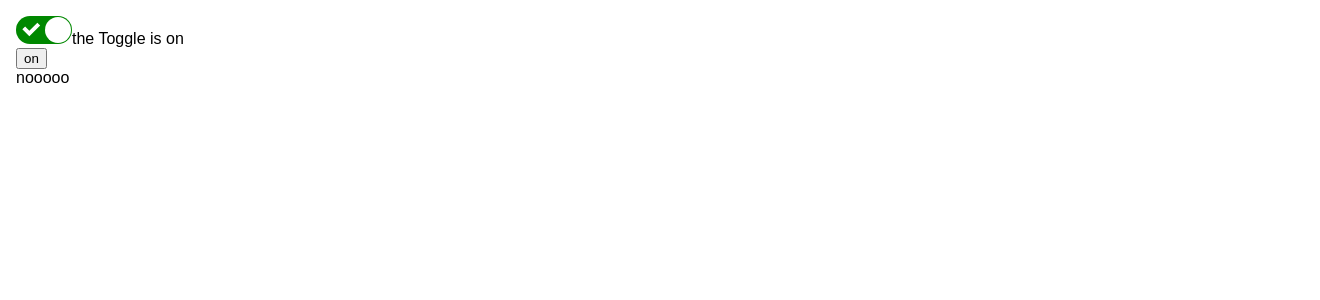
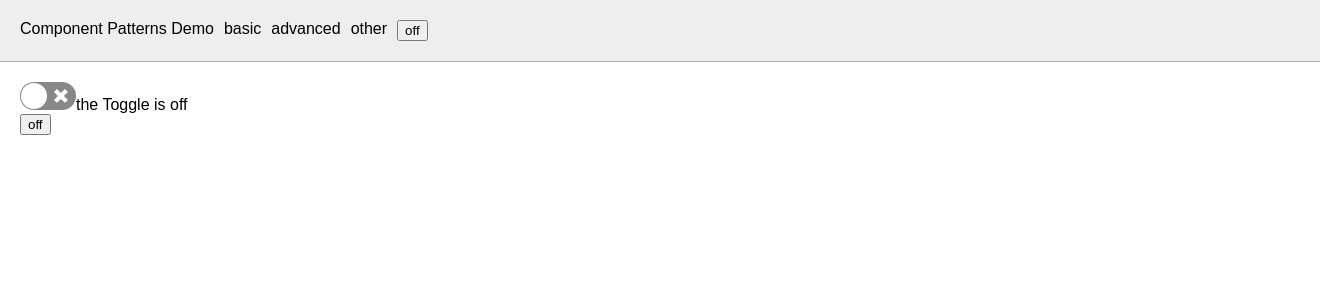
Before and after one commit to aarosil/react-component-patterns-training, a React (Create React App) app: page / in a window 1280 px wide. Shown: the top 300 px of the page, 1320 px wide, since content can reach past the window. Built offline with nearby package versions, Linux system fonts and the light colour scheme.

Commit message:
implement provider pattern to avoid prop drilling

```diff
--- a/src/App.css
+++ b/src/App.css
@@ -1,5 +1,3 @@
-.App {
-  display: flex;
-  flex-direction: column;
-  padding: 1em;
+.App-on {
+  color: magenta;
 }
--- a/src/App.js
+++ b/src/App.js
@@ -1,18 +1,22 @@
 import React, { Component } from 'react';
-import './App.css';
-import Toggle from './components/Toggle/Toggle';
-import MyToggle from './components/MyToggle';
-import Switch from 'react-switch'
+import './App.css'
+import ToggleProvider from './components/Toggle/ToggleProvider'
+import Nav from './components/Nav'
+import Layout from './components/Layout'
 
 class App extends Component {
-  state = {on: true, clicks: 0}
+  state = {on: false, clicks: 0, page: 'basic'}
 
   handleChange = (on) => {
-    if (!on) this.toggle.focus()
-    this.setState(({clicks, on}) => ({
+    if (!on && this.toggle) this.toggle.focus()
+    this.setState(({clicks, on, counter}) => ({
       on: clicks < 4 ? !on : false,
       clicks: ++clicks
     }))
+  }
+
+  handleNav = (page) => {
+    this.setState({page})
   }
 
   handleReset = (on) => {
@@ -20,37 +24,18 @@ class App extends Component {
   }
 
   render() {
+    const { on, clicks, page } = this.state
+
     return (
-      <div className='App'>
-
-        <Toggle
-            on={this.state.on}
-            onChange={this.handleChange}
-            onReset={this.handleReset}
-            render={({on, toggle,reset}) => (
-              <div>
-                <Switch checked={on} onChange={toggle} />
-                {
-                  on
-                    ? 'the Toggle is on'
-                    : 'the Toggle is off'
-                }
-                <MyToggle toggle={toggle} on={on} ref={el => this.toggle = el} />
-                {
-                  on &&
-                    <MyToggle.Subtext />
-                }
-                {
-                  this.state.clicks > 4 &&
-                    <div>
-                      <div>max clicks exceeded</div>
-                      <button onClick={reset}>reset</button>
-                    </div>
-                }
-              </div>
-            )}>
-        </Toggle>
-      </div>
+      <ToggleProvider
+          on={on}
+          onChange={this.handleChange}
+          onReset={this.handleReset}>
+        <div className={on ? 'App-on' : ''}>
+          <Nav onChange={this.handleNav}  />
+          <Layout page={page} clicks={clicks} innerRef={el => this.toggle = el} />
+        </div>
+      </ToggleProvider>
     );
   }
 }
--- /dev/null
+++ b/src/components/Advanced.js
@@ -0,0 +1,34 @@
+import React from 'react';
+import MyToggle from './MyToggle';
+import Switch from 'react-switch'
+import { ConnectedToggle } from './Toggle/ToggleProvider'
+
+export default function Basic(props) {
+  return (
+    <ConnectedToggle
+      render={({on, toggle, reset}) => (
+        <div>
+          <h1>ADVANCED VERSION</h1>
+          <Switch checked={on} onChange={toggle} />
+          {
+            on
+              ? 'the Toggle is on'
+              : 'the Toggle is off'
+          }
+          <MyToggle toggle={toggle} on={on} ref={props.innerRef} />
+          {
+            on &&
+              <MyToggle.Subtext />
+          }
+          {
+            props.clicks > 4 &&
+              <div>
+                <div>max clicks exceeded</div>
+                <button onClick={reset}>reset</button>
+              </div>
+          }
+        </div>
+      )}>
+    </ConnectedToggle>
+  )
+}
--- /dev/null
+++ b/src/components/Basic.js
@@ -0,0 +1,33 @@
+import React from 'react'
+import MyToggle from './MyToggle';
+import Switch from 'react-switch'
+import { ConnectedToggle } from './Toggle/ToggleProvider'
+
+export default function Basic(props) {
+  return (
+    <ConnectedToggle
+      render={({on, toggle, reset}) => (
+        <div>
+          <Switch checked={on} onChange={toggle} />
+          {
+            on
+              ? 'the Toggle is on'
+              : 'the Toggle is off'
+          }
+          <MyToggle toggle={toggle} on={on} ref={props.innerRef} />
+          {
+            on &&
+              <MyToggle.Subtext />
+          }
+          {
+            props.clicks > 4 &&
+              <div>
+                <div>max clicks exceeded</div>
+                <button onClick={reset}>reset</button>
+              </div>
+          }
+        </div>
+      )}>
+    </ConnectedToggle>
+  )
+}
--- /dev/null
+++ b/src/components/Layout.css
@@ -0,0 +1,5 @@
+.Layout {
+  padding: 20px;
+  display: flex;
+  flex-direction: column;
+}
--- /dev/null
+++ b/src/components/Layout.js
@@ -0,0 +1,27 @@
+import React, { Component } from 'react'
+import './Layout.css'
+import Basic from './Basic'
+import Advanced from './Advanced'
+import Other from './Other'
+
+export default class Layout extends Component {
+  render() {
+    const { page, innerRef, clicks } = this.props
+
+    return (
+      <div className='Layout'>
+        { page === 'basic' &&
+           <Basic clicks={clicks} innerRef={innerRef} />
+        }
+        {
+          page === 'advanced' &&
+            <Advanced clicks={clicks} innerRef={innerRef} />
+        }
+        {
+          page === 'other' &&
+            <Other />
+        }
+      </div>
+    )
+  }
+}
--- /dev/null
+++ b/src/components/Nav.css
@@ -0,0 +1,15 @@
+.Nav {
+  display: flex;
+  width: 100%;
+  padding: 20px;
+  border-bottom: 1px solid #aaaaaa;
+  background: #eeeeee;
+}
+
+.Nav-item {
+  margin-right: 10px;
+}
+
+.Nav-item a {
+  cursor: pointer;
+}
--- /dev/null
+++ b/src/components/Nav.js
@@ -0,0 +1,32 @@
+import React, { Component } from 'react'
+import './Nav.css'
+import MyToggle from './MyToggle';
+import { ConnectedToggle } from './Toggle/ToggleProvider'
+
+export default class Nav extends Component {
+  render() {
+    const { onChange } = this.props
+
+    return (
+      <div className='Nav'>
+        <div className='Nav-item'>
+          Component Patterns Demo
+        </div>
+        <div className='Nav-item'>
+          <a onClick={() => onChange('basic')}>basic</a>
+        </div>
+        <div className='Nav-item'>
+          <a onClick={() => onChange('advanced')}>advanced</a>
+        </div>
+        <div className='Nav-item'>
+          <a onClick={() => onChange('other')}>other</a>
+        </div>
+        <div className='Nav-item'>
+          <ConnectedToggle render={({on, toggle}) => (
+            <MyToggle on={on} toggle={toggle}/>
+          )} />
+        </div>
+      </div>
+    )
+  }
+}
--- /dev/null
+++ b/src/components/Other.js
@@ -0,0 +1,25 @@
+import React, { Component } from 'react'
+import Toggle from './Toggle/Toggle'
+import Switch from 'react-switch'
+import { ConnectedToggle } from './Toggle/ToggleProvider'
+
+export default class Other extends Component {
+  render() {
+    return (
+      <Toggle
+        defaultOn={true}
+        render={({on, toggle}) => (
+          <div>
+            <Switch checked={on} onChange={toggle}  />
+            {on ? 'on' : 'off'}
+            <ConnectedToggle render={({on, toggle}) => (
+              <div>
+                <Switch checked={on} onChange={toggle}  />
+                {on ? 'on' : 'off'}
+              </div>
+            )} />
+          </div>
+        )} />
+    )
+  }
+}
--- /dev/null
+++ b/src/components/Toggle/ToggleProvider.js
@@ -0,0 +1,52 @@
+import React, { Component } from 'react';
+import PropTypes from 'prop-types';
+import Toggle from './Toggle';
+
+export default class ToggleProvider extends Component {
+  contextKey = '__v3_toggle'
+
+  static Renderer = class extends Component {
+    static childContextTypes = {
+      [ToggleProvider.contextKey]: PropTypes.object.isRequired
+    }
+
+    getChildContext() {
+      return {
+        [ToggleProvider.contextKey]: {
+          on: this.props.on,
+          toggle: this.props.toggle,
+          reset: this.props.reset
+        }
+      }
+    }
+
+    render() {
+      return this.props.children
+    }
+  }
+
+  render() {
+    const { children, ...otherProps } = this.props
+
+    return (
+      <Toggle {...otherProps}
+        render={({on, toggle, reset}) => (
+          <ToggleProvider.Renderer
+            on={on}
+            toggle={toggle}
+            reset={reset}
+            children={children} />
+        )} />
+    )
+  }
+}
+
+export function ConnectedToggle(props, context) {
+  const { on, toggle, reset } = context[ToggleProvider.contextKey]
+
+  return props.render({on, toggle, reset})
+}
+
+ConnectedToggle.contextTypes = {
+  [ConnectedToggle.contextKey]: PropTypes.object.isRequired
+}
```
